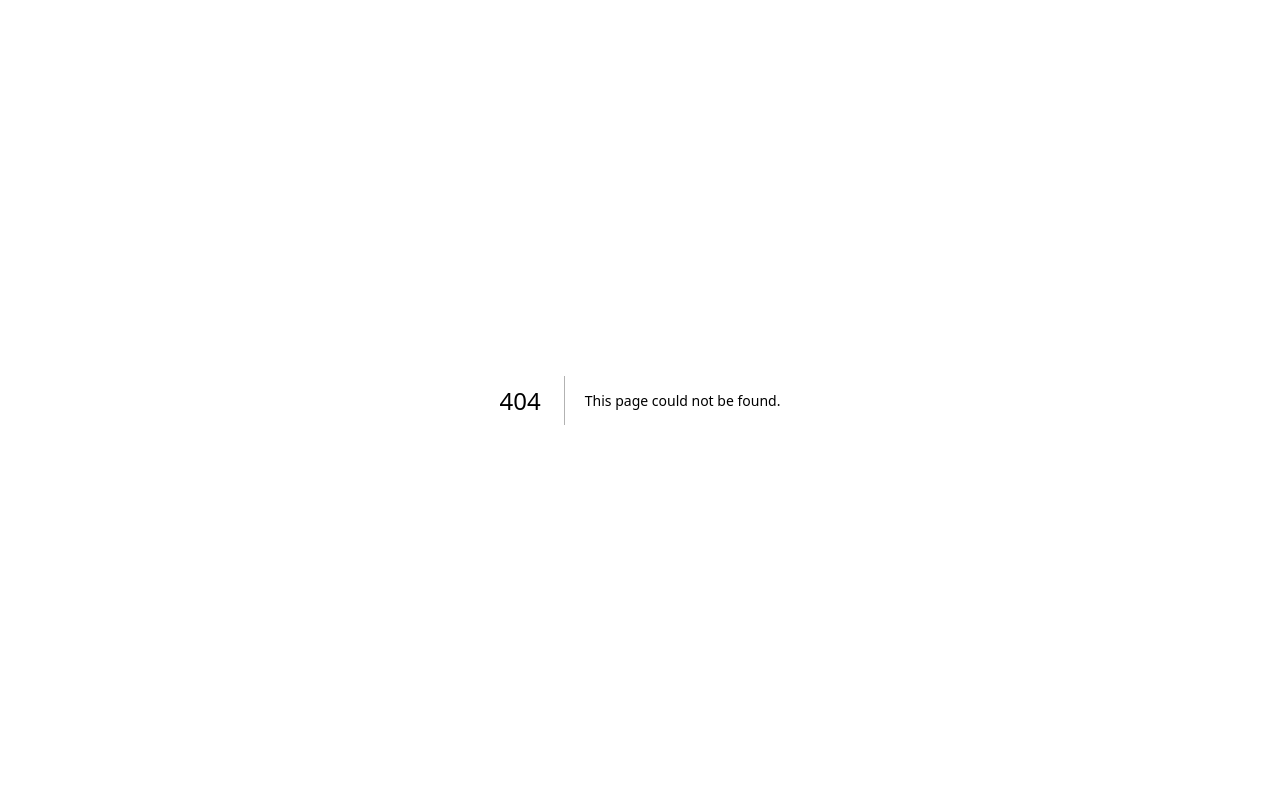
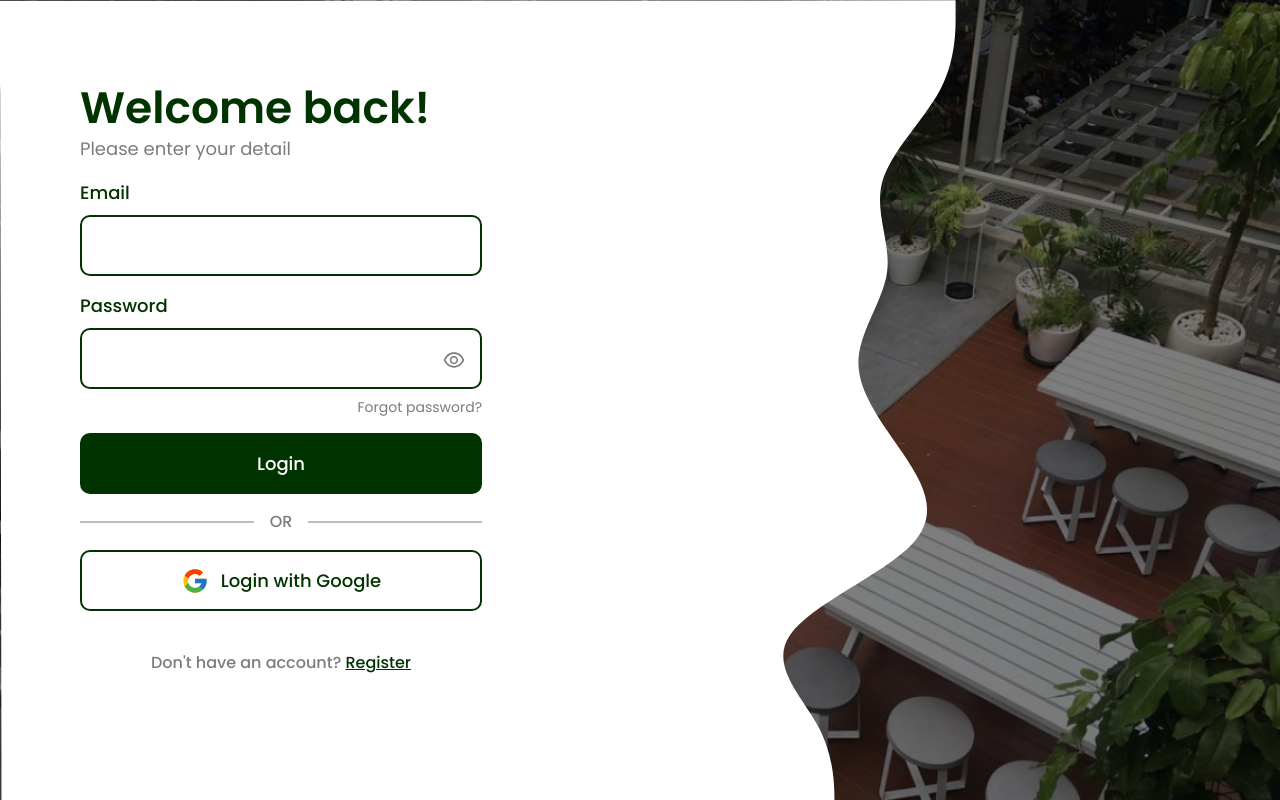
Before and after one commit to darrellrahan/jardincafe, a Next.js app: page /login in a window 1280 px wide. Before the commit this address had no page. Built offline with nearby package versions, Linux system fonts and the light colour scheme.

Commit message:
working on login

```diff
--- /dev/null
+++ b/app/components/Login.tsx
@@ -0,0 +1,85 @@
+import React from "react";
+import { AiOutlineEye } from "react-icons/ai";
+import { FcGoogle } from "react-icons/fc";
+
+function Login() {
+  return (
+    <section id="login">
+      <div className="h-screen bg-[url('/images/login/bg.png')] bg-cover relative">
+        <div className="absolute inset-0 bg-black/50"></div>
+        <div className="bg-[url('/images/login/bg-white.svg')] z-10 relative h-screen bg-no-repeat p-20">
+          <div className="w-[25.125rem] relative">
+            <h1 className="font-semibold text-[#013300] text-[2.75rem] leading-[1.25]">
+              Welcome back!
+            </h1>
+            <p className="text-[#7c7c7c] text-lg mb-4">
+              Please enter your detail
+            </p>
+            <div className="flex flex-col gap-2">
+              <label
+                htmlFor="email"
+                className="text-[#013300] font-medium text-lg"
+              >
+                Email
+              </label>
+              <input
+                type="email"
+                id="email"
+                className="w-full h-[3.8125rem] flex items-center px-4 border-2 border-[#013300] rounded-[0.625rem] bg-transparent"
+              />
+            </div>
+            <div className="flex flex-col gap-2 my-4">
+              <label
+                htmlFor="password"
+                className="text-[#013300] font-medium text-lg"
+              >
+                Password
+              </label>
+              <div className="relative">
+                <button className="absolute right-4 top-5">
+                  <AiOutlineEye color="#7c7c7c" fontSize="1.5rem" />
+                </button>
+                <input
+                  type="password"
+                  id="password"
+                  className="w-full h-[3.8125rem] flex items-center px-4 border-2 border-[#013300] rounded-[0.625rem] bg-transparent"
+                />
+              </div>
+              <a
+                href="/forgot"
+                className="text-right text-[#7c7c7c] text-sm hover:underline"
+              >
+                Forgot password?
+              </a>
+            </div>
+            <button className="w-full h-[3.8125rem] flex items-center justify-center border-2 border-[#013300] rounded-[0.625rem] bg-[#013300] text-white text-lg hover:bg-transparent hover:text-[#013300] duration-300 ease-linear font-medium">
+              Login
+            </button>
+            <div className="flex items-center gap-4 my-4">
+              <hr className="w-full border border-[#7c7c7c80]" />
+              <p className="text-[#7c7c7c] font-medium">OR</p>
+              <hr className="w-full border border-[#7c7c7c80]" />
+            </div>
+            <button className="w-full h-[3.8125rem] flex items-center justify-center border-2 border-[#013300] rounded-[0.625rem] bg-transparent text-[#013300] text-lg hover:bg-[#013300] hover:text-white duration-300 ease-linear">
+              <div className="flex items-center gap-3">
+                <FcGoogle fontSize="1.75rem" />
+                <span className="font-medium">Login with Google</span>
+              </div>
+            </button>
+            <p className="text-[#7c7c7c] font-medium text-center absolute -bottom-16 w-full">
+              Don't have an account?{" "}
+              <a
+                href="/register"
+                className="text-[#013300] underline hover:no-underline"
+              >
+                Register
+              </a>
+            </p>
+          </div>
+        </div>
+      </div>
+    </section>
+  );
+}
+
+export default Login;
--- /dev/null
+++ b/app/login/page.tsx
@@ -0,0 +1,12 @@
+import React from "react";
+import Login from "../components/Login";
+
+function page() {
+  return (
+    <main>
+      <Login />
+    </main>
+  );
+}
+
+export default page;
```
Also changed, not shown: public/images/login/bg-white.svg (added), public/images/login/bg.png (added).
